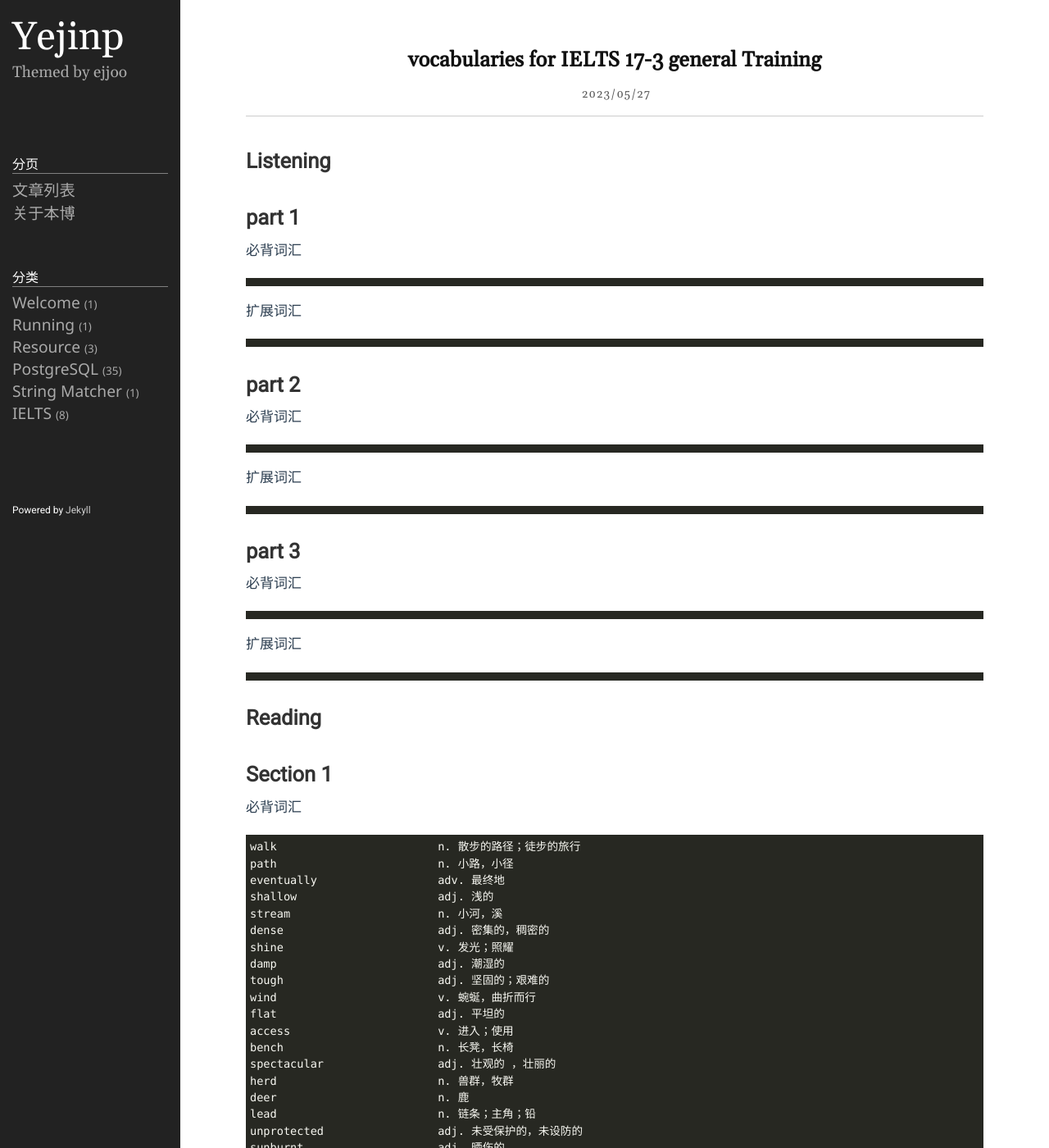
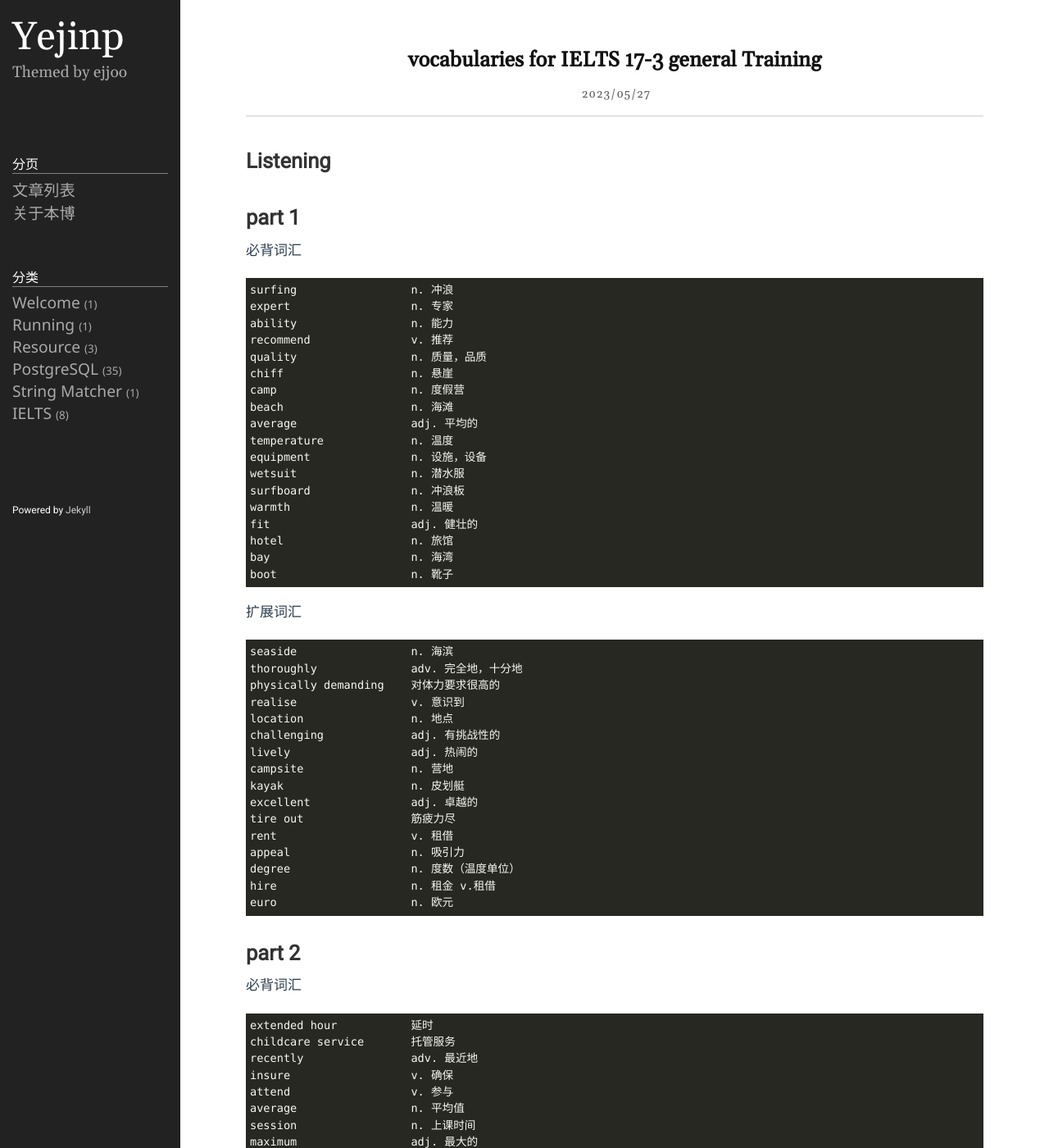
Before and after one commit to yejinp/yejinp.github.io, a Jekyll site: the page built from _posts/2023-05-27-vocabularies for IELTS 17-3 general Training.markdown, in a window 1280 px wide and 1400 px high. Shown: the whole window at 82% size. Built offline with Jekyll 4.4.1, drawn with Linux system fonts in a browser that asks for light colours; some of the changed text lies outside the part shown.

Commit message:
add new vocabulary

````diff
--- a/_posts/2023-05-27-vocabularies for IELTS 17-3 general Training.markdown
+++ b/_posts/2023-05-27-vocabularies for IELTS 17-3 general Training.markdown
@@ -11,19 +11,104 @@ category: IELTS
 # part 1 #
 必背词汇
 ```
+surfing                 n. 冲浪
+expert                  n. 专家
+ability                 n. 能力
+recommend               v. 推荐
+quality                 n. 质量，品质
+chiff                   n. 悬崖
+camp                    n. 度假营
+beach                   n. 海滩
+average                 adj. 平均的
+temperature             n. 温度
+equipment               n. 设施，设备
+wetsuit                 n. 潜水服
+surfboard               n. 冲浪板
+warmth                  n. 温暖
+fit                     adj. 健壮的
+hotel                   n. 旅馆
+bay                     n. 海湾
+boot                    n. 靴子
 ```
 扩展词汇
 
 ```
+seaside                 n. 海滨
+thoroughly              adv. 完全地，十分地
+physically demanding    对体力要求很高的
+realise                 v. 意识到
+location                n. 地点
+challenging             adj. 有挑战性的
+lively                  adj. 热闹的
+campsite                n. 营地
+kayak                   n. 皮划艇
+excellent               adj. 卓越的
+tire out                筋疲力尽
+rent                    v. 租借
+appeal                  n. 吸引力
+degree                  n. 度数（温度单位）
+hire                    n. 租金 v.租借
+euro                    n. 欧元
 ```
 
 # part 2 #
 必背词汇
 ```
+extended hour           延时
+childcare service       托管服务
+recently                adv. 最近地
+insure                  v. 确保
+attend                  v. 参与
+average                 n. 平均值
+session                 n. 上课时间
+maximum                 adj. 最大的
+complete                adj. 完整的
+manager                 n. 经理
+allergy                 n. 过敏
+snack                   n. 零食
+proper meal             正餐
+arrangement             n. 安排
+activity                n. 活动
+Spanish                 n. 西班牙语
+yoga                    n. 瑜伽
+limited                 adj. 有限的
+availability            n. 可利用性，可得性
+require                 v. 需要，要求
+involve                 v. 涉及
+request                 v. 请求，要求
+detail                  n. 细节
+invaluable              adj. 无价的，非常宝贵的
+expect                  v. 预计
+register                v. 登记，注册
+cost                    n. 花费
+inform                  v. 通知
+alternative             n. 替代物
+varied                  adj. 各式各样的
+equipment               n. 设施，设备
+introduction            n. 介绍
+charge                  n. 费用
+delighted               adj. 高兴的
 ```
 扩展词汇
 
 ```
+staff                   n. 员工
+pupil                   n. 学生
+safe in the knowledge that 因知道……而放心
+extremely               adv. 极度地，非常地
+good value for money    物有所值
+substantial             adj. 丰富的，充实的
+pasta                   n. 意大利面，通心粉
+casserole               n. 炖菜
+entertained             adj. 愉快的
+insurance               n. 保险
+playground              n. 操场，娱乐场地
+folk band               民谣乐队
+extra                   adj. 额外的
+mess                    n. 脏乱
+hopefully               adv. 抱着希望地
+restrict                v. 限制
+clean up                清洁
 ```
 
 # part 3 #
````
